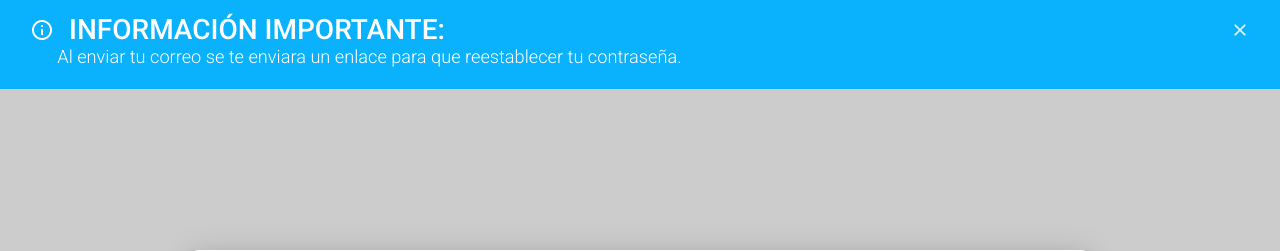
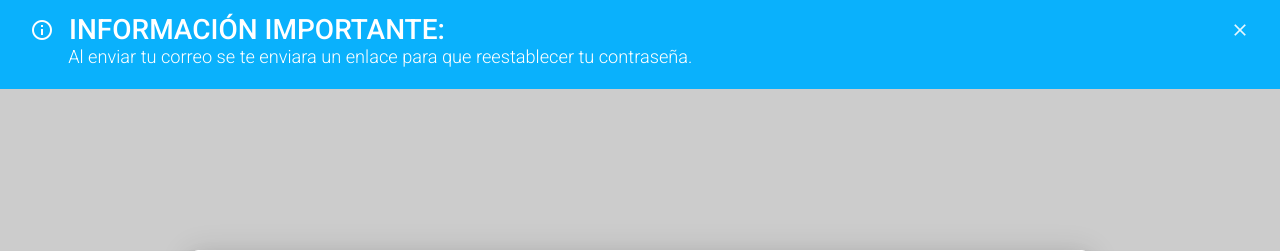
Before and after one commit to LoretoEliel/EPWeb, a Django app: template templates/reset_password/password_reset_form.html in a window 1280 px wide. Shown: the top 251 px of the page. Run offline with Django 3.2, Linux system fonts and the light colour scheme; the template is opened without the code that fills it, so the values that code supplies are empty; parts of the project's set-up code (start-up, migrations or seed data) failed here and were passed over; some libraries are stand-ins or nearby versions.

Commit message:
probando los mensajes

```diff
--- a/templates/reset_password/password_reset_form.html
+++ b/templates/reset_password/password_reset_form.html
@@ -32,7 +32,7 @@
                 <span aria-hidden="true"><i class="material-icons">clear</i></span>
             </button>
             <b style="font-size: 2em;">Información importante:</b>
-            <h4 style="margin-top: 0; padding: 0; padding-left:1.5em; margin-bottom: 0;">Al enviar tu correo se te enviara un enlace para que reestablecer tu contraseña.</h4>
+            <h4 style="margin-top: 0; padding: 0; padding-left: 2.1em; margin-bottom: 0;">Al enviar tu correo se te enviara un enlace para que reestablecer tu contraseña.</h4>
         </div>
     </div>
     <div class="main main-raised" style="position: absolute; top: 0; left: 0; right: 0; bottom: 0; margin: auto; max-width: 70%; max-height: 300px;">
```
